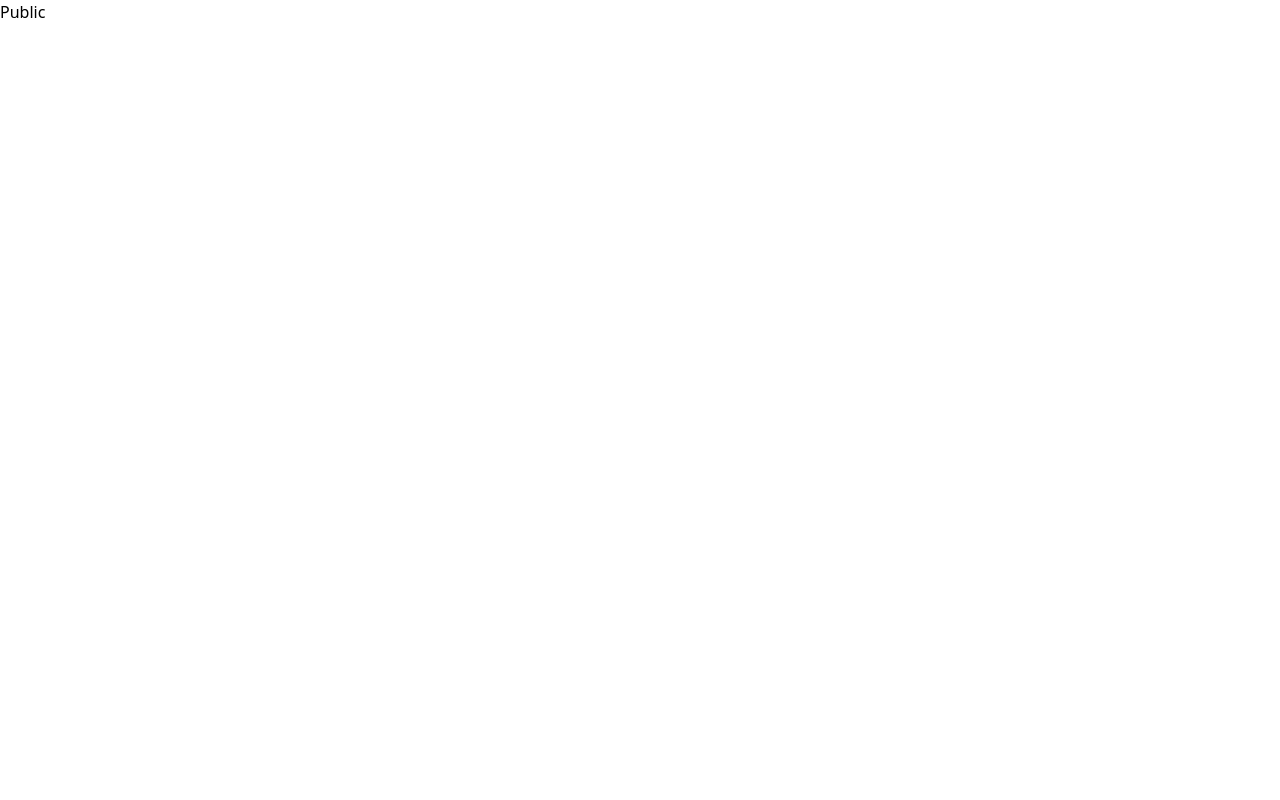
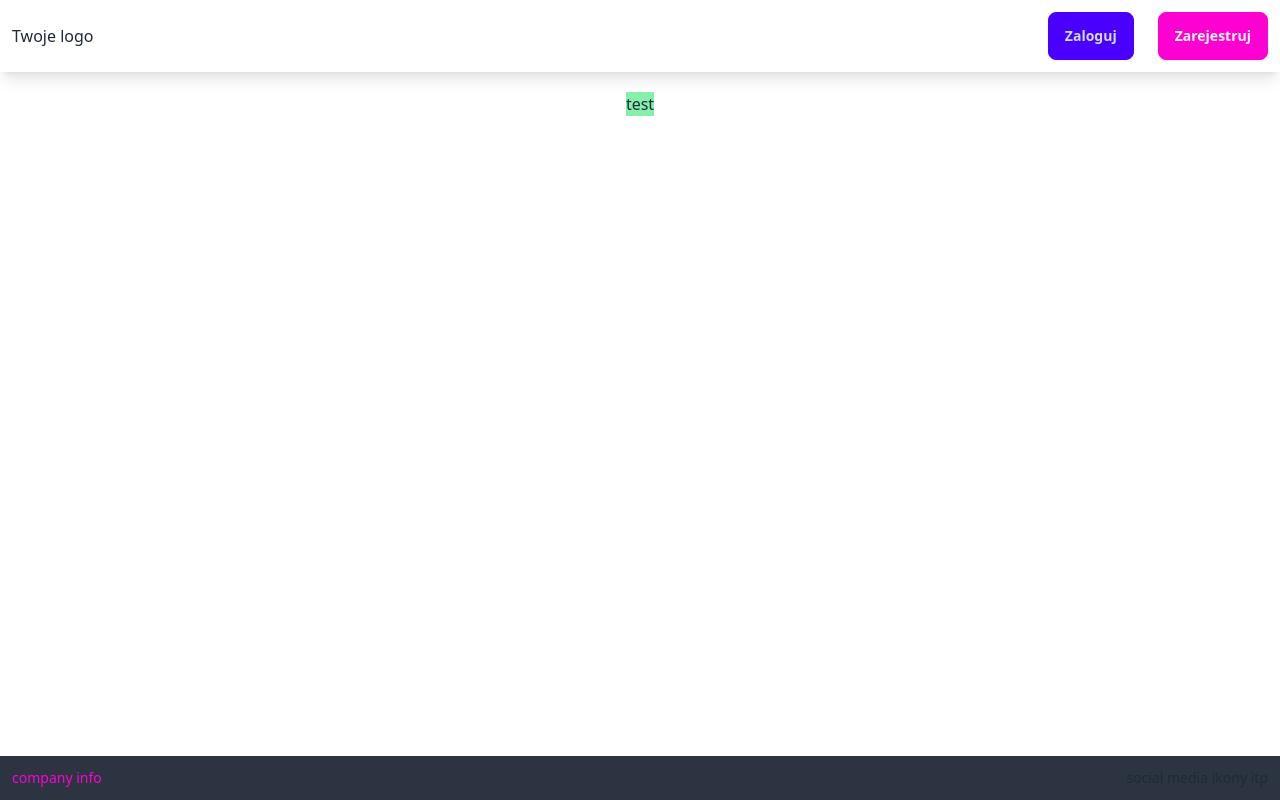
Before and after one commit to FilipAlberski/fizjo, a React (Vite) app in the folder client/: page / in a window 1280 px wide. Built offline with nearby package versions, Linux system fonts and the light colour scheme.

Commit message:
Add DaisyUI and update file paths

```diff
--- a/client/package.json
+++ b/client/package.json
@@ -23,6 +23,7 @@
     "@typescript-eslint/eslint-plugin": "^6.14.0",
     "@typescript-eslint/parser": "^6.14.0",
     "@vitejs/plugin-react": "^4.2.1",
+    "daisyui": "^4.5.0",
     "eslint": "^8.55.0",
     "eslint-plugin-react-hooks": "^4.6.0",
     "eslint-plugin-react-refresh": "^0.4.5",
--- a/client/src/App.tsx
+++ b/client/src/App.tsx
@@ -1,11 +1,18 @@
 import { Routes, Route } from 'react-router-dom';
-import Layout from './components/Layout';
-import Public from './pages/Public';
+import Layout from './components/layouts/Layout';
+
+import { Public, Login } from './pages'; //index.tsx
+import DashLayout from './components/layouts/DashLayout';
 function App() {
   return (
     <Routes>
       <Route path="/" element={<Layout />}>
         <Route index element={<Public />} />
+        <Route path="login" element={<Login />} />
+
+        <Route path="dashboard" element={<DashLayout />}>
+          <Route index element={<h1>Dashboard</h1>} />
+        </Route>
       </Route>
     </Routes>
   );
--- /dev/null
+++ b/client/src/components/Footer.tsx
@@ -0,0 +1,7 @@
+import React from 'react';
+
+const Footer = () => {
+  return <div>Footer</div>;
+};
+
+export default Footer;
--- /dev/null
+++ b/client/src/components/Navbar.tsx
@@ -0,0 +1,7 @@
+import React from 'react';
+
+const Navbar = () => {
+  return <div>Navbar</div>;
+};
+
+export default Navbar;
--- /dev/null
+++ b/client/src/components/layouts/DashLayout.tsx
@@ -0,0 +1,17 @@
+import React from 'react';
+import { Outlet } from 'react-router-dom';
+import Footer from '../Footer';
+import Navbar from '../Navbar';
+const DashLayout = () => {
+  return (
+    <div className="flex flex-col min-h-screen">
+      <Navbar />
+      <div className="flex-grow">
+        <Outlet />
+      </div>
+      <Footer />
+    </div>
+  );
+};
+
+export default DashLayout;
--- /dev/null
+++ b/client/src/pages/Login.tsx
@@ -0,0 +1,7 @@
+import React from 'react';
+
+const Login = () => {
+  return <div>Login</div>;
+};
+
+export default Login;
--- a/client/src/pages/Public.tsx
+++ b/client/src/pages/Public.tsx
@@ -1,7 +1,38 @@
-import React from 'react';
 import { Link } from 'react-router-dom';
 const Public = () => {
-  return <div>Public</div>;
+  return (
+    <div className="w-full flex flex-col items-center gap-5 min-h-screen">
+      <div className="navbar bg-base-100 shadow-lg flex justify-center">
+        <nav className="w-full md:max-w-screen-2xl flex justify-between p-1">
+          {/* logo */}
+          <div className="flex justify-center">Twoje logo</div>
+          {/* <ThemeSwitcher /> */}
+          {/* login / register */}
+          <div className="flex justify-center gap-6">
+            <Link className="btn btn-primary" to="/login">
+              Zaloguj
+            </Link>
+            <Link className="btn btn-secondary" to="/register">
+              Zarejestruj
+            </Link>
+          </div>
+        </nav>
+      </div>
+      {/* main */}
+      <div className="flex-grow">
+        <div className="min- w-full bg-green-300">test</div>
+      </div>
+
+      {/* footer */}
+
+      <footer className="footer bg-neutral flex justify-center p-3">
+        <div className="md:max-w-screen-2xl flex w-full justify-between">
+          <div className="text-secondary">company info</div>
+          <div>social media ikony itp</div>
+        </div>
+      </footer>
+    </div>
+  );
 };
 
 export default Public;
--- /dev/null
+++ b/client/src/pages/index.ts
@@ -0,0 +1,4 @@
+import Login from './Login';
+import Public from './Public';
+
+export { Login, Public };
--- a/client/tailwind.config.js
+++ b/client/tailwind.config.js
@@ -4,5 +4,5 @@ export default {
   theme: {
     extend: {},
   },
-  plugins: [],
+  plugins: [require('daisyui')],
 };
```
Also changed, not shown: client/src/components/layouts/Layout.tsx (renamed from client/src/components/Layout.tsx), 1 other file (tests, documents, lock files or other folders).
